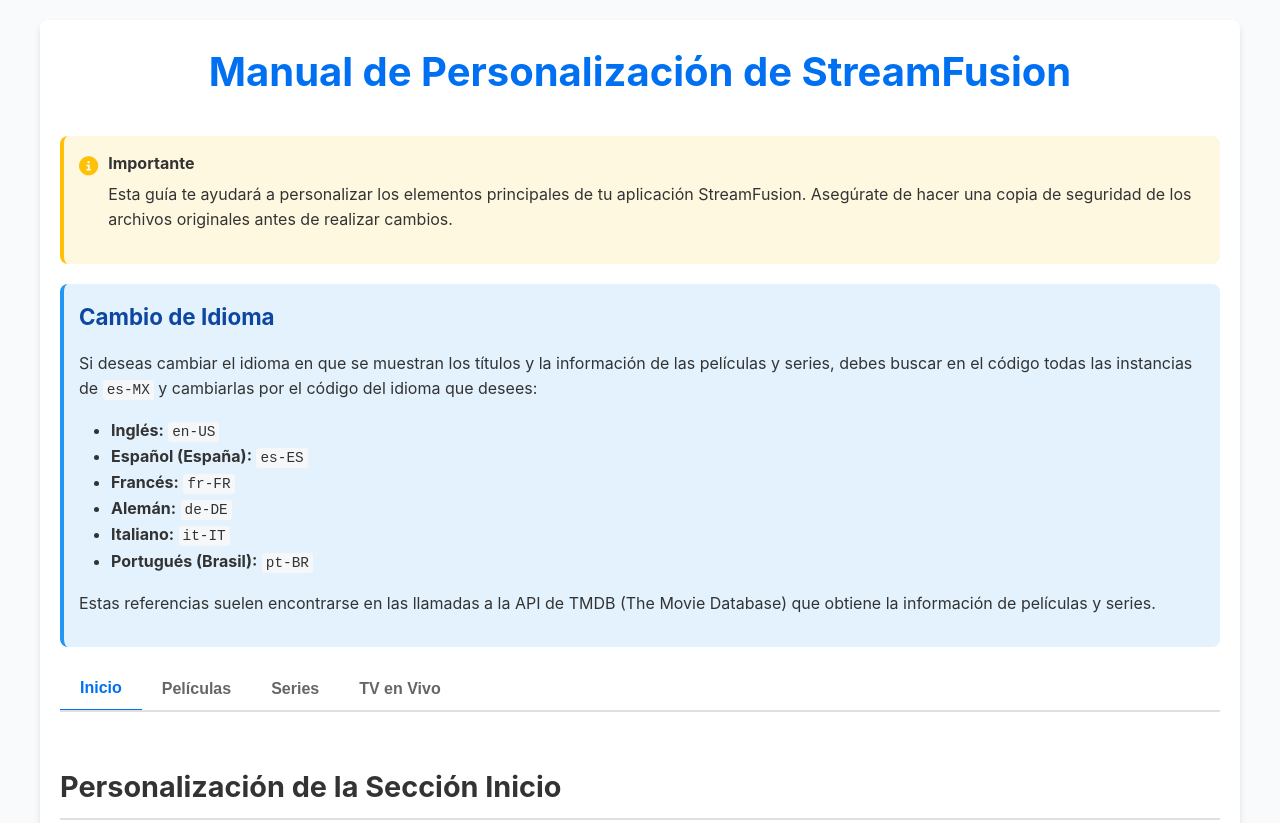
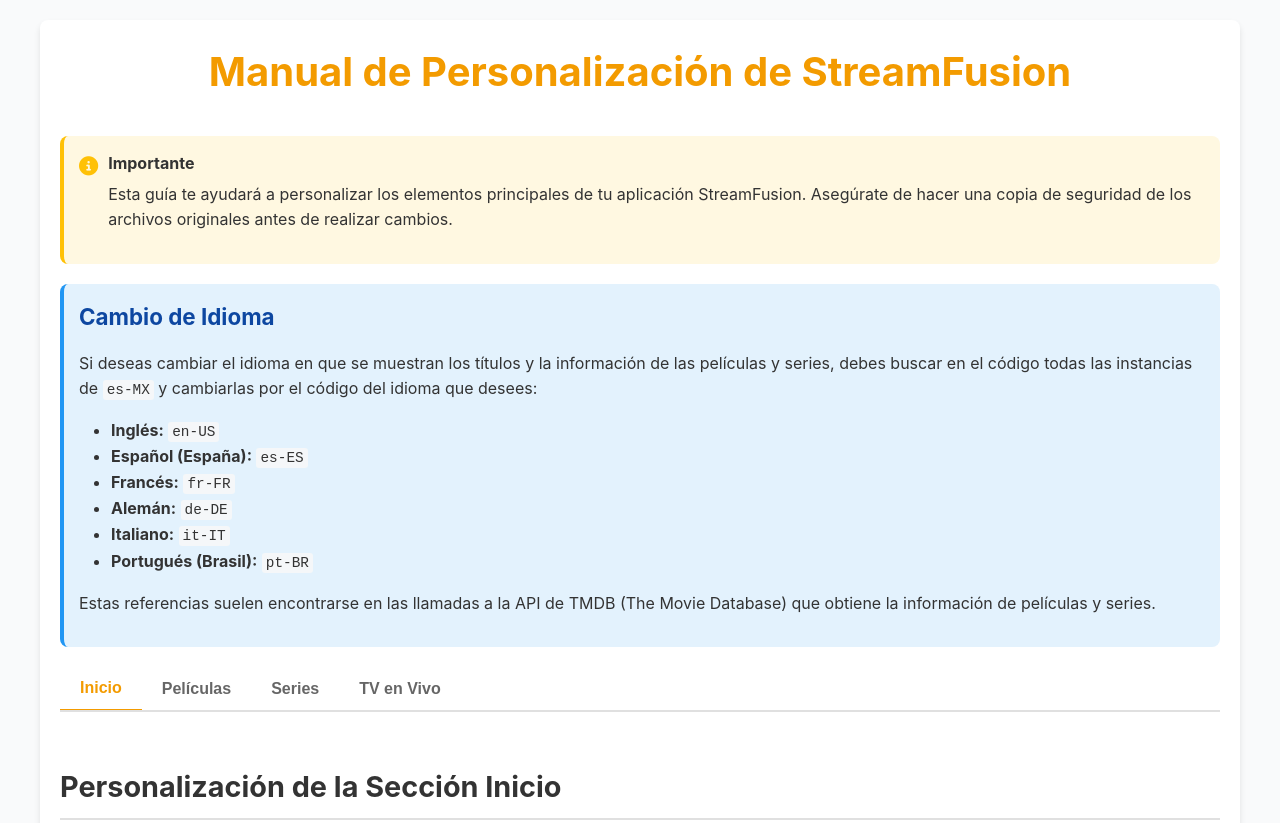
Before and after one commit to Javier0618/manual-personalizacion.githhub.io, a plain HTML site: page index.html in a window 1280 px wide. Shown: the top 823 px of the page. Drawn offline with Linux system fonts and the light colour scheme.

Commit message:
Update index.html

```diff
--- a/index.html
+++ b/index.html
@@ -8,7 +8,7 @@
     <style>
         /* Estilos generales */
         :root {
-            --primary: #0070f3;
+            --primary: #f39b00;
             --primary-hover: #0051a8;
             --secondary: #f5f5f5;
             --accent: #ff4081;
```
